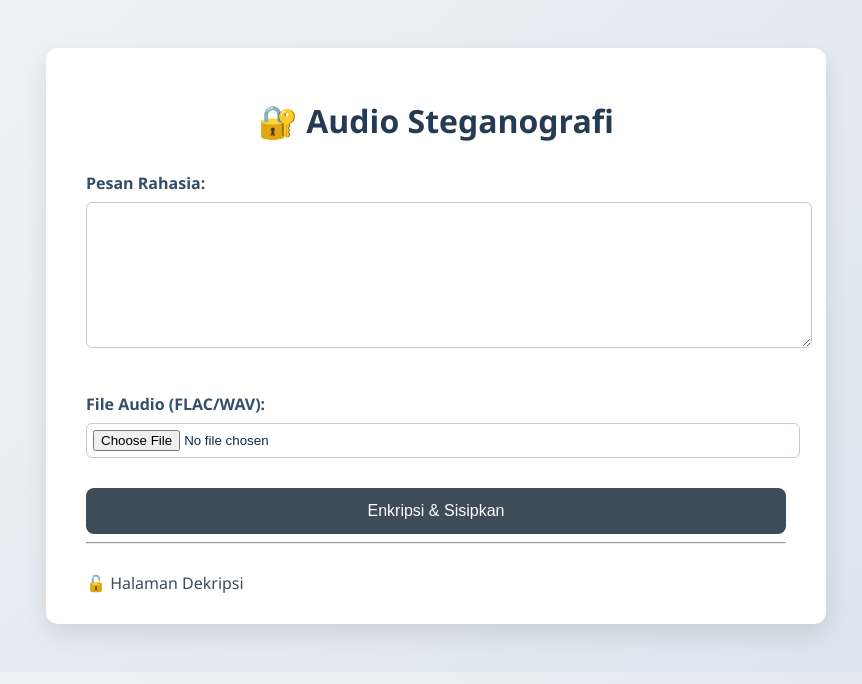
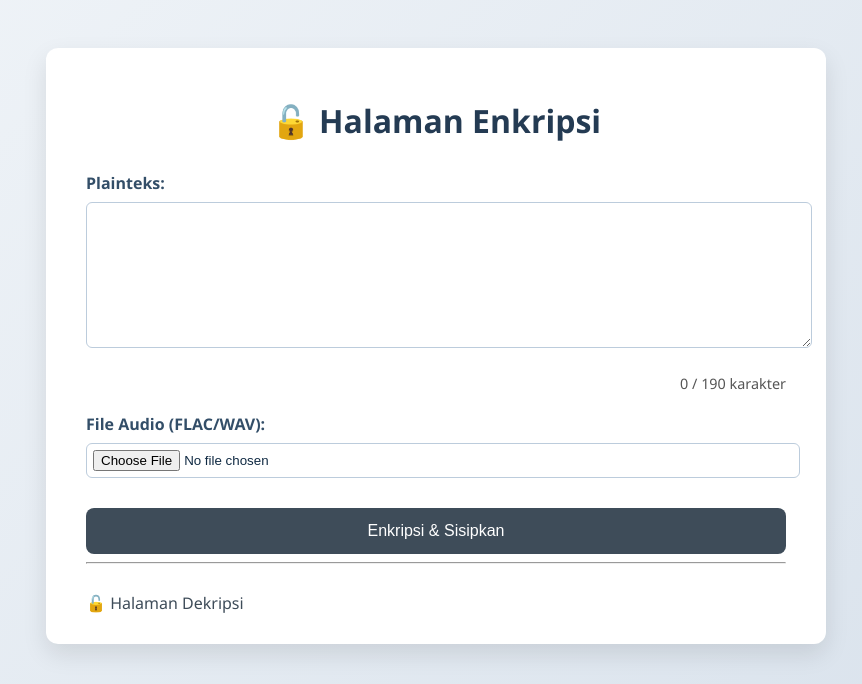
Before and after one commit to aesencodes/kriptografi, a Flask app: page / in a window 1280 px wide. Shown: the top 684 px of the page, without its empty margins (204-1066 px from the left). Run offline with Flask 3, Linux system fonts and the light colour scheme.

Commit message:
Fix code

```diff
--- a/app.py
+++ b/app.py
@@ -1,4 +1,3 @@
-# app.py
 import os
 import uuid
 import shutil
@@ -18,7 +17,7 @@ app = Flask(__name__)
 app.config['UPLOAD_FOLDER'] = 'static/uploads'
 app.config['KEY_FOLDER'] = 'static/keys'
 app.config['ALLOWED_EXTENSIONS'] = {'flac', 'wav'}
-app.config['MAX_CONTENT_LENGTH'] = 16 * 1024 * 1024  # 16MB max file size
+app.config['MAX_CONTENT_LENGTH'] = 50 * 1024 * 1024  # 50MB max file size
 app.secret_key = os.urandom(24)
 
 # Create directories if they don't exist
@@ -196,9 +195,4 @@ def download_key(filename):
     return send_from_directory(directory, os.path.basename(filename), as_attachment=True)
 
 if __name__ == '__main__':
-    # Remove SSL context if you don't have certificates
     app.run(debug=True)
-
-    # If you have SSL certificates, use this instead:
-    # context = ('cert.pem', 'key.pem')  # Path to your SSL certificates
-    # app.run(debug=True, ssl_context=context)
--- a/encryptor.py
+++ b/encryptor.py
@@ -1,4 +1,3 @@
-# encryptor.py
 from Crypto.PublicKey import RSA
 from Crypto.Cipher import PKCS1_OAEP
 from Crypto.Hash import SHA256
--- a/static/style.css
+++ b/static/style.css
@@ -99,3 +99,10 @@ a:hover {
   background-color: #d3f9d8;
   color: #2b8a3e;
 }
+
+#charCount {
+  text-align: right;
+  font-size: 0.9em;
+  color: #555;
+  margin-top: 1px;
+}
--- a/stego.py
+++ b/stego.py
@@ -1,4 +1,3 @@
-# stego.py
 import numpy as np
 import soundfile as sf
 from scipy.fftpack import dct, idct
--- a/templates/decrypt.html
+++ b/templates/decrypt.html
@@ -1,4 +1,3 @@
-<!-- templates/decrypt.html -->
 <!DOCTYPE html>
 <html lang="id">
   <head>
@@ -34,7 +33,7 @@
           required
         />
 
-        <label for="private_key_file">Pilih File Kunci Pribadi:</label>
+        <label for="private_key_file">Pilih File Private Key:</label>
         <input
           type="file"
           name="private_key_file"
@@ -46,7 +45,7 @@
       </form>
 
       <hr />
-      <a href="{{ url_for('index') }}">🏠 Kembali ke Beranda</a>
+      <a href="{{ url_for('index') }}">🏠 Kembali ke Halaman Enkripsi</a>
     </div>
 
     <script>
--- a/templates/decrypt_result.html
+++ b/templates/decrypt_result.html
@@ -18,7 +18,7 @@
       <p>Tidak ada pesan yang dapat didekripsi.</p>
       {% endif %}
       <hr />
-      <a href="{{ url_for('index') }}">🏠 Kembali ke Beranda</a>
+      <a href="{{ url_for('index') }}">🏠 Kembali ke Halaman Enkripsi</a>
     </div>
   </body>
 </html>
--- a/templates/index.html
+++ b/templates/index.html
@@ -1,4 +1,3 @@
-<!-- templates/index.html -->
 <!DOCTYPE html>
 <html lang="id">
   <head>
@@ -12,7 +11,7 @@
   </head>
   <body>
     <div class="container">
-      <h1>🔐 Audio Steganografi</h1>
+      <h1>🔓 Halaman Enkripsi</h1>
       {% with messages = get_flashed_messages(with_categories=true) %} {% if
       messages %}
       <ul class="flash">
@@ -28,8 +27,9 @@
         enctype="multipart/form-data"
         action="{{ url_for('encrypt') }}"
       >
-        <label for="message">Pesan Rahasia:</label>
+        <label for="message">Plainteks:</label>
         <textarea name="message" id="message" required></textarea>
+        <div id="charCount">0 / 190 karakter</div>
 
         <label for="audio_file">File Audio (FLAC/WAV):</label>
         <input
@@ -106,6 +106,21 @@
 
           return true;
         });
+
+        // Hitung karakter real-time
+        $("#message").on("input", function () {
+          const maxChars = 190;
+          const currentLength = $(this).val().length;
+
+          // Update counter
+          $("#charCount").text(`${currentLength} / ${maxChars} karakter`);
+
+          // Cegah melebihi batas karakter
+          if (currentLength > maxChars) {
+            $(this).val($(this).val().substring(0, maxChars));
+            $("#charCount").text(`${maxChars} / ${maxChars} karakter`);
+          }
+        });
       });
     </script>
   </body>
```
Also changed, not shown: 2 other files.
